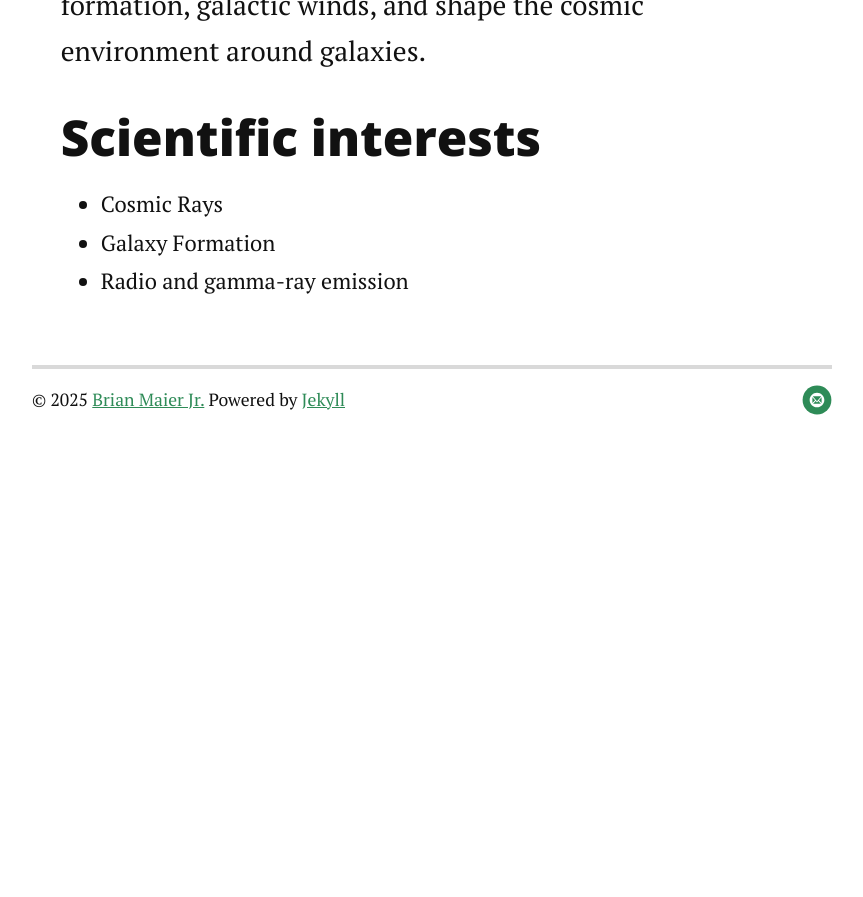
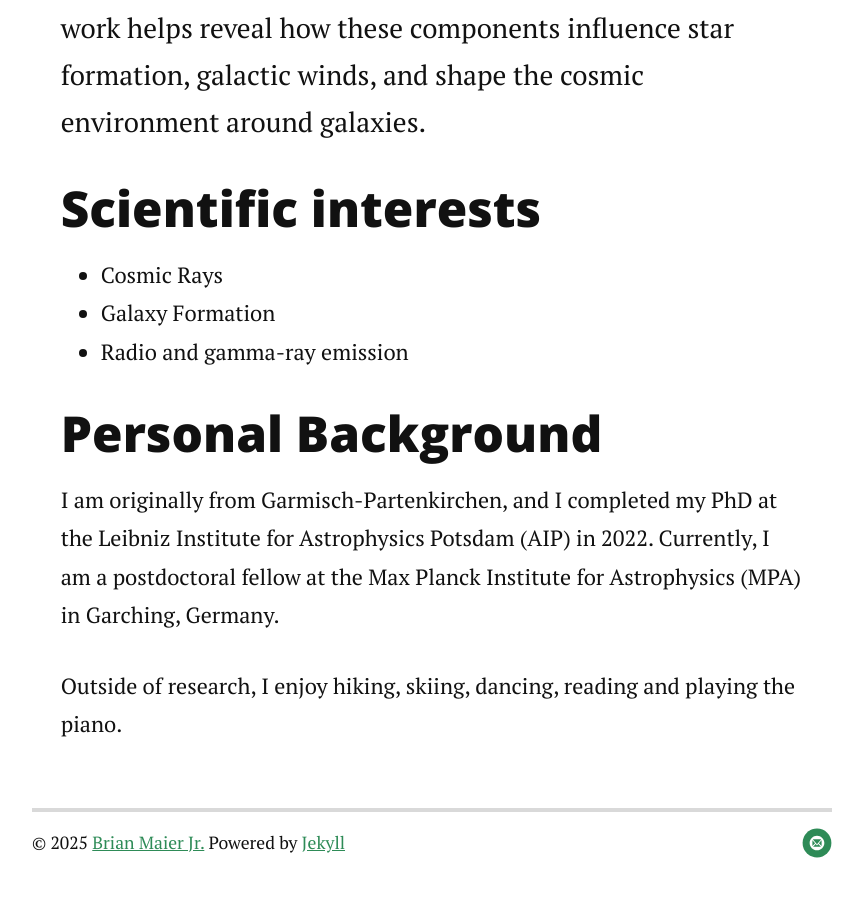
Before and after one commit to mariawerhahn/mariawerhahn.github.io, a Jekyll site: the page built from docs/about.md, in a window 1280 px wide and 900 px high, scrolled down 1320 px. Shown: the top 897 px of the window, without its empty margins (208-1071 px from the left). Built offline with Jekyll 4.4.1, drawn with Linux system fonts in a browser that asks for light colours; nearby versions of some CDN libraries; before the commit the page ends 1776 px from its top, so only the background shows below that; some of the changed text lies outside the part shown.

Commit message:
more changes to the website

```diff
--- a/docs/about.md
+++ b/docs/about.md
@@ -5,6 +5,7 @@ title: About Long Haul
 
 <div class="post">
 	<h1 class="pageTitle">About Me</h1>
+    <p><em>Note: This website is currently a work in progress and will be updated shortly :)</em></p>
 	<img src="{{ '/assets/img/mountains_gap.jpeg' | relative_url }}" alt="">
 	<p class="intro">I study how cosmic rays and magnetic fields influence the evolution of galaxies. Using advanced simulations and modeling tools, I connect theoretical predictions with observations across radio and gamma-ray wavelengths. My work helps reveal how these components influence star formation, galactic winds, and shape the cosmic environment around galaxies.</p>
 	<h2>Scientific interests</h2>
@@ -13,4 +14,8 @@ title: About Long Haul
   		<li>Galaxy Formation</li>
   		<li>Radio and gamma-ray emission</li>
   	</ul>
+  <h2>Personal Background</h2>
+  <p>I am originally from Garmisch-Partenkirchen, and I completed my PhD at the Leibniz Institute for Astrophysics Potsdam (AIP) in 2022. Currently, I am a postdoctoral fellow at the Max Planck Institute for Astrophysics (MPA) in Garching, Germany.</p>
+
+  <p>Outside of research, I enjoy hiking, skiing, dancing, reading and playing the piano.</p>
 </div>
```
